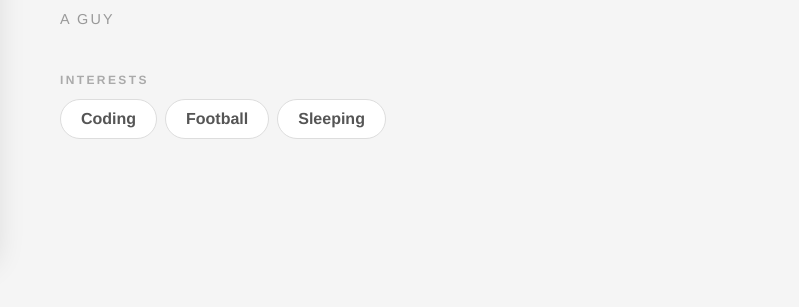
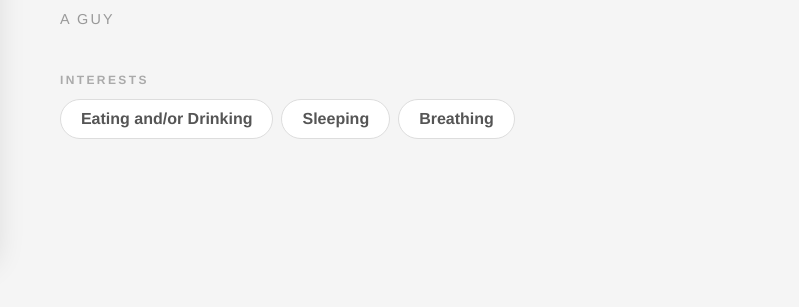
Before and after one commit to RayyanAhmed0/RayyanAhmed0.github.io, a plain HTML site: page index.html in a window 1280 px wide. Shown: the part 485-792 px from the top of the page, 481-1280 px from the left. Drawn offline with Linux system fonts and the light colour scheme.

Commit message:
finished first website

```diff
--- a/index.html
+++ b/index.html
@@ -28,9 +28,9 @@
         <div id="interests">
           <h3>Interests</h3>
           <ul>
-            <li>Coding</li>
-            <li>Football</li>
+            <li>Eating and/or Drinking</li>
             <li>Sleeping</li>
+            <li>Breathing</li>
           </ul>
         </div>
       </div>
--- a/style.css
+++ b/style.css
@@ -194,7 +194,10 @@ nav h1 {
   background: #fff;
   border: 1px solid #e0e0e0;
   border-radius: 12px;
-  transition: background 0.25s ease, color 0.25s ease, transform 0.25s ease;
+  transition:
+    background 0.25s ease,
+    color 0.25s ease,
+    transform 0.25s ease;
 }
 
 #portfolio a:hover {
```
